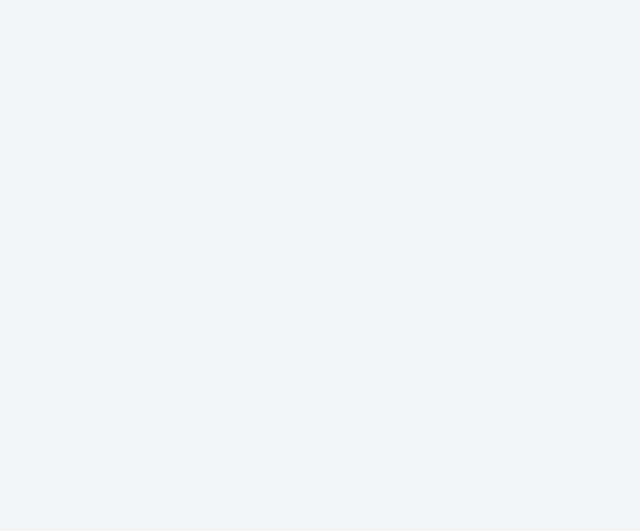
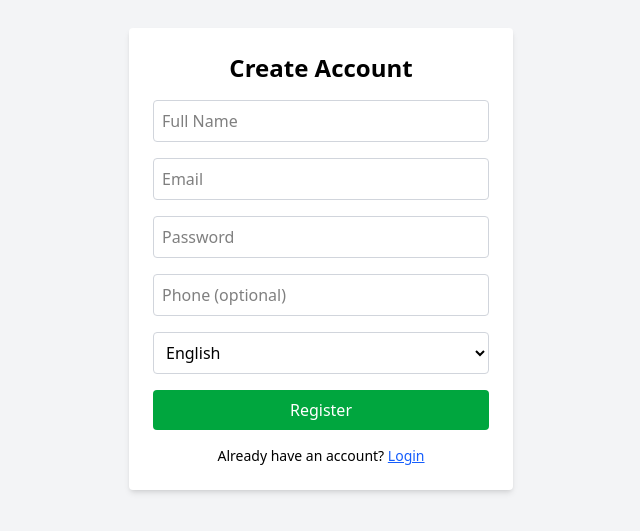
Before and after one commit to Haz7kh/invoice-app, a React (Vite) app in the folder client/: page /register in a window 1280 px wide. Before the commit this address had no page. Shown: the part 165-696 px from the top of the page, without its empty margins (319-959 px from the left). Built offline with nearby package versions, Linux system fonts and the light colour scheme.

Commit message:
added a register page

```diff
--- a/client/src/App.jsx
+++ b/client/src/App.jsx
@@ -10,6 +10,7 @@ import Settings from "./pages/Settings";
 import Login from "./pages/Login";
 import Overview from "./pages/Overview";
 import ProtectedRoute from "./components/ProtectedRoute";
+import Register from "./pages/Register";
 
 export default function App() {
   const token = localStorage.getItem("token");
@@ -26,7 +27,9 @@ export default function App() {
       <main className="flex-grow bg-gray-100 p-6">
         <Routes>
           <Route path="/" element={<Navigate to="/login" replace />} />
+
           <Route path="/login" element={<Login />} />
+          <Route path="/register" element={<Register />} />
           <Route
             path="/overview"
             element={
--- a/client/src/components/Sidebar.jsx
+++ b/client/src/components/Sidebar.jsx
@@ -33,11 +33,19 @@ export default function Sidebar() {
 
   useEffect(() => {
     const fetchUser = async () => {
-      const data = await getCurrentUserData();
-      const companyData = await getCompany();
-      setUser(data);
-      setCompany(companyData);
+      const userData = await getCurrentUserData();
+
+      let companyData = null;
+      try {
+        companyData = await getCompany();
+      } catch (error) {
+        console.log("No company found yet", error);
+      }
+
+      setUser(userData);
+      setCompany(companyData); // null if user has no company
     };
+
     fetchUser();
   }, []);
 
--- a/client/src/pages/Login.jsx
+++ b/client/src/pages/Login.jsx
@@ -84,6 +84,15 @@ export default function Login() {
         >
           Login
         </button>
+        <div className="text-sm text-center mt-4">
+          Don’t have an account?{" "}
+          <span
+            className="text-blue-600 underline cursor-pointer"
+            onClick={() => navigate("/register")}
+          >
+            Register here
+          </span>
+        </div>
       </form>
     </div>
   );
--- /dev/null
+++ b/client/src/pages/Register.jsx
@@ -0,0 +1,122 @@
+import React, { useState } from "react";
+import { useNavigate } from "react-router-dom";
+
+export default function Register() {
+  const [form, setForm] = useState({
+    name: "",
+    email: "",
+    password: "",
+    phone: "",
+    language: "en",
+  });
+  const [error, setError] = useState(null);
+  const navigate = useNavigate();
+
+  const handleChange = (e) => {
+    const { name, value } = e.target;
+    setForm({ ...form, [name]: value });
+  };
+
+  const handleSubmit = async (e) => {
+    e.preventDefault();
+    setError(null);
+
+    try {
+      const res = await fetch("http://localhost:3000/api/auth/register", {
+        method: "POST",
+        headers: { "Content-Type": "application/json" },
+        body: JSON.stringify(form),
+      });
+
+      const data = await res.json();
+
+      if (!res.ok) {
+        throw new Error(data.message || "Registration failed");
+      }
+
+      localStorage.setItem("token", data.token);
+      navigate("/overview");
+    } catch (err) {
+      setError(err.message);
+    }
+  };
+
+  return (
+    <div className="min-h-screen flex items-center justify-center bg-gray-100">
+      <form
+        onSubmit={handleSubmit}
+        className="bg-white p-6 rounded shadow-md w-full max-w-sm space-y-4"
+      >
+        <h2 className="text-2xl font-semibold text-center">Create Account</h2>
+
+        {error && <div className="text-red-600 text-sm">{error}</div>}
+
+        <input
+          type="text"
+          name="name"
+          placeholder="Full Name"
+          value={form.name}
+          onChange={handleChange}
+          className="w-full p-2 border border-gray-300 rounded"
+          required
+        />
+
+        <input
+          type="email"
+          name="email"
+          placeholder="Email"
+          value={form.email}
+          onChange={handleChange}
+          className="w-full p-2 border border-gray-300 rounded"
+          required
+        />
+
+        <input
+          type="password"
+          name="password"
+          placeholder="Password"
+          value={form.password}
+          onChange={handleChange}
+          className="w-full p-2 border border-gray-300 rounded"
+          required
+        />
+
+        <input
+          type="text"
+          name="phone"
+          placeholder="Phone (optional)"
+          value={form.phone}
+          onChange={handleChange}
+          className="w-full p-2 border border-gray-300 rounded"
+        />
+
+        <select
+          name="language"
+          value={form.language}
+          onChange={handleChange}
+          className="w-full p-2 border border-gray-300 rounded"
+        >
+          <option value="en">English</option>
+          <option value="sv">Swedish</option>
+        </select>
+
+        <button
+          type="submit"
+          className="w-full bg-green-600 text-white py-2 rounded hover:bg-green-700"
+        >
+          Register
+        </button>
+
+        <div className="text-sm text-center">
+          Already have an account?{" "}
+          <span
+            className="text-blue-600 underline cursor-pointer"
+            onClick={() => navigate("/login")}
+          >
+            Login
+          </span>
+        </div>
+      </form>
+    </div>
+  );
+}
--- a/client/src/services/api.js
+++ b/client/src/services/api.js
@@ -68,10 +68,11 @@ export async function getCompany() {
       },
     });
 
+    if (res.status === 404) return null; // ✅ no company yet, not a real error
     if (!res.ok) throw new Error("Failed to fetch company");
 
     const data = await res.json();
-    return data; // Contains companyName, etc.
+    return data;
   } catch (error) {
     console.error("Company fetch error:", error);
     return null;
```
